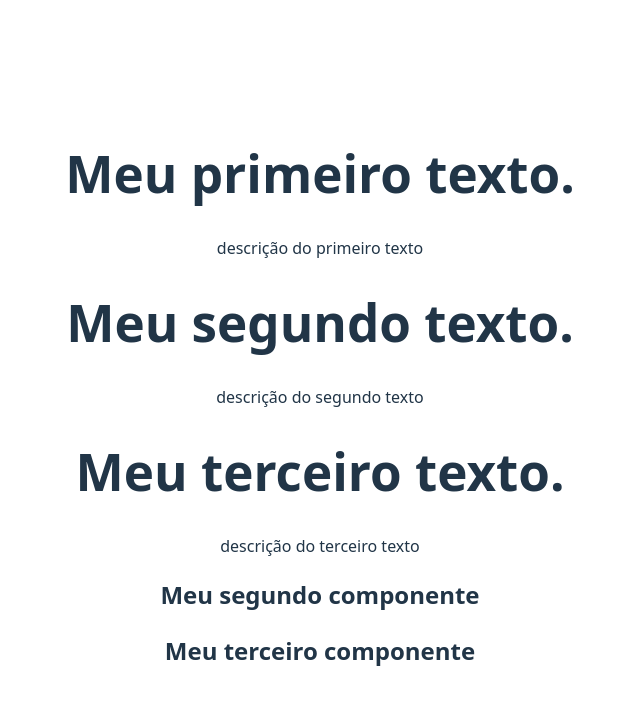
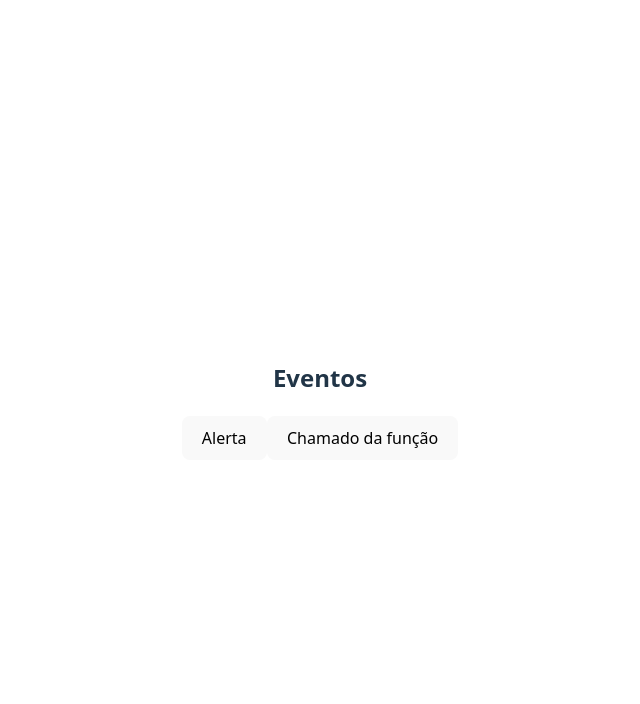
Before and after one commit to joelsonlins/avanti-innovation-class-2025, a React (Vite) app in the folder REACT/1_components/: page / in a window 1280 px wide. Shown: the top 704 px of the page, without its empty margins (320-960 px from the left). Built offline with nearby package versions, Linux system fonts and the light colour scheme.

Commit message:
React - Aula 09 - Eventos

```diff
--- a/REACT/1_components/src/App.jsx
+++ b/REACT/1_components/src/App.jsx
@@ -2,17 +2,16 @@ import React from 'react'
 import './App.css'
 import TextComponent from './components/TextComponent'
 import { SecondText, ThirdText } from './components/OtherComponents'
+import Events from './components/Events'
 
 function App() {
 
 
   return (
     <>
-        <TextComponent text="Meu primeiro texto." descricao="descrição do primeiro texto"/>
-        <TextComponent text="Meu segundo texto." descricao="descrição do segundo texto"/>
-        <TextComponent text="Meu terceiro texto." descricao="descrição do terceiro texto"/>
-        <SecondText/>
-        <ThirdText/>
+    <h2>Eventos</h2>
+    <Events></Events>
+
     </>
   )
 }
--- /dev/null
+++ b/REACT/1_components/src/components/Events.jsx
@@ -0,0 +1,15 @@
+import React from 'react'
+
+const Events = () => {
+  const handleGreetings = (name) =>{
+    alert(`Olá ${name}`)
+  }
+  return (
+   <>
+   <button onClick={()=>alert("clicado")}>Alerta</button>
+   <button onClick={()=> handleGreetings('João')}>Chamado da função</button>
+   </>
+  )
+}
+
+export default Events
```
